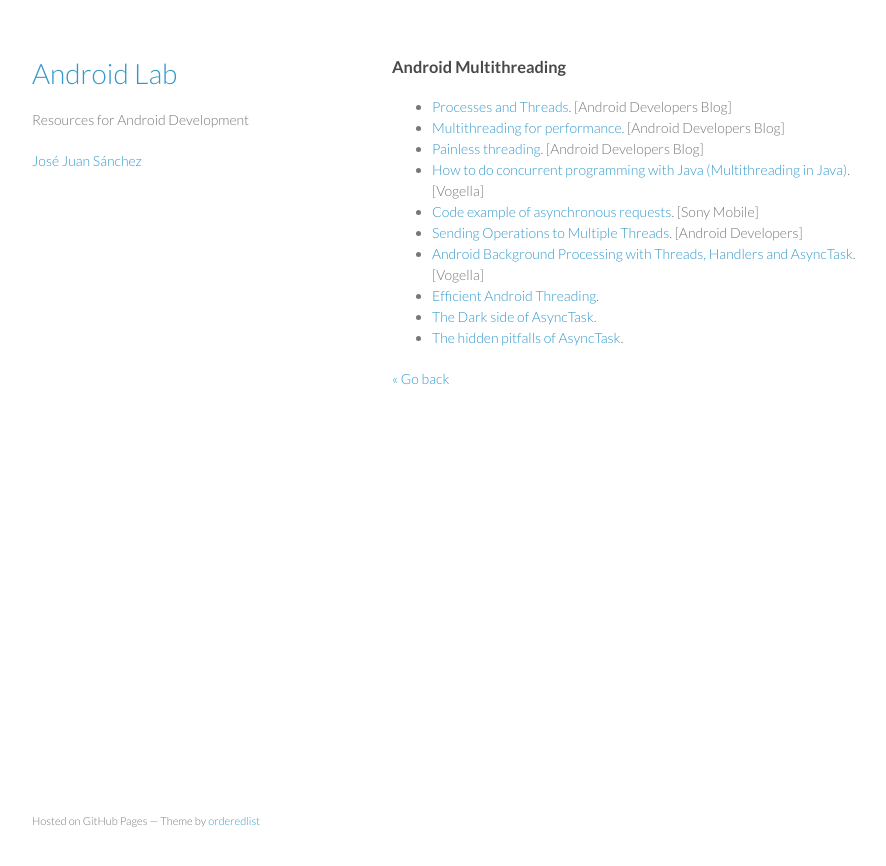
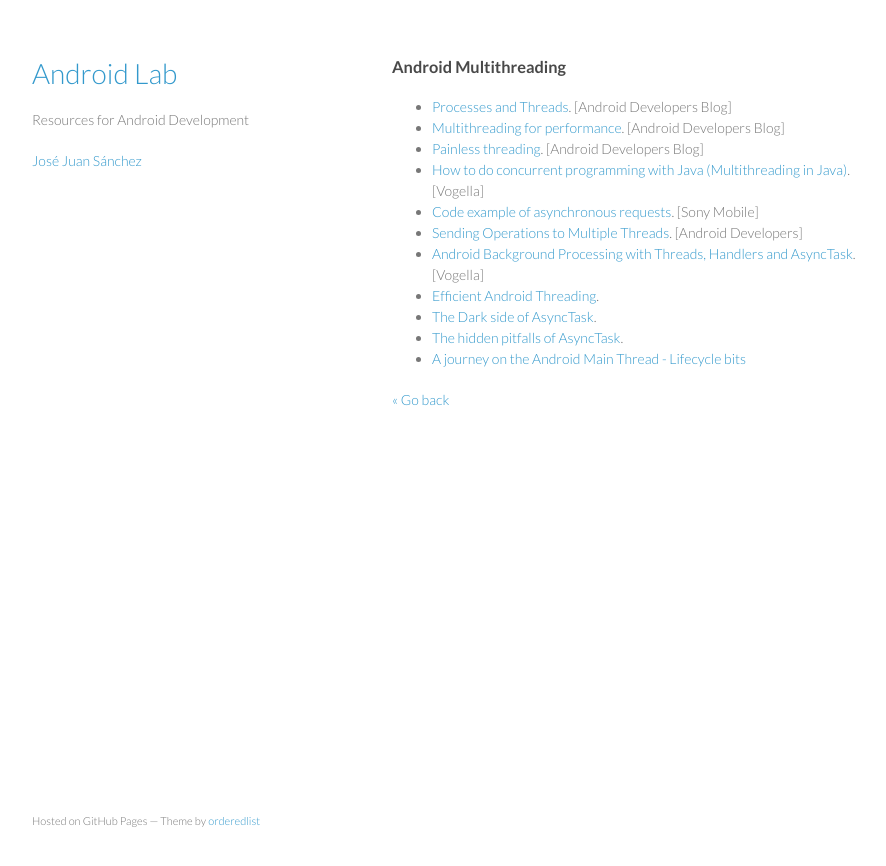
Before and after one commit to josejuansanchez/josejuansanchez.github.io, a Jekyll site: the page built from androidlab/multithreading.md, in a window 1280 px wide. Shown: the top 866 px of the page, without its empty margins (178-1064 px from the left). Built offline with Jekyll 4.4.1, drawn with Linux system fonts in a browser that asks for light colours.

Commit message:
Update multithreading.md

```diff
--- a/androidlab/multithreading.md
+++ b/androidlab/multithreading.md
@@ -14,5 +14,6 @@
   * [Efficient Android Threading](http://www.slideshare.net/andersgoransson/efficient-android-threading).
   * [The Dark side of AsyncTask](http://bon-app-etit.blogspot.com.es/2013/04/the-dark-side-of-asynctask.html).
   * [The hidden pitfalls of AsyncTask](http://logc.at/2011/11/08/the-hidden-pitfalls-of-asynctask/).
+  * [A journey on the Android Main Thread - Lifecycle bits](http://corner.squareup.com/2013/12/android-main-thread-2.html)
 
 [&laquo; Go back](./)
```
